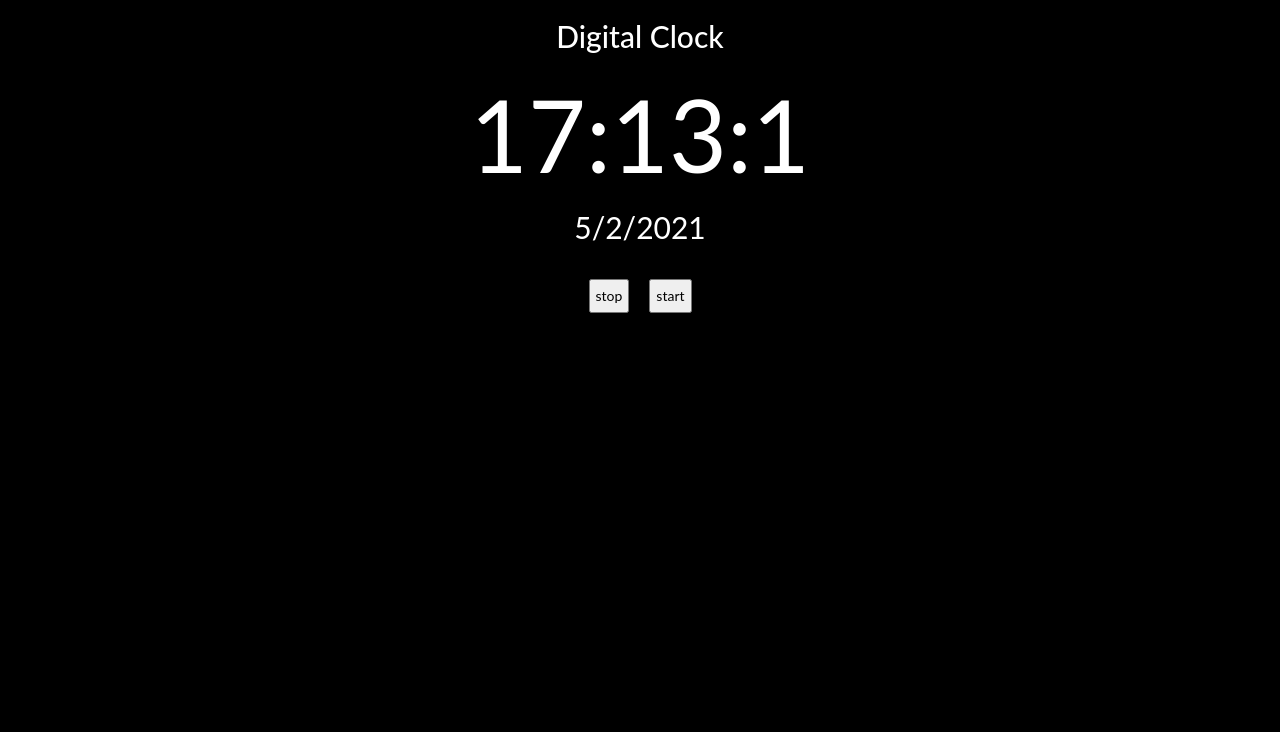
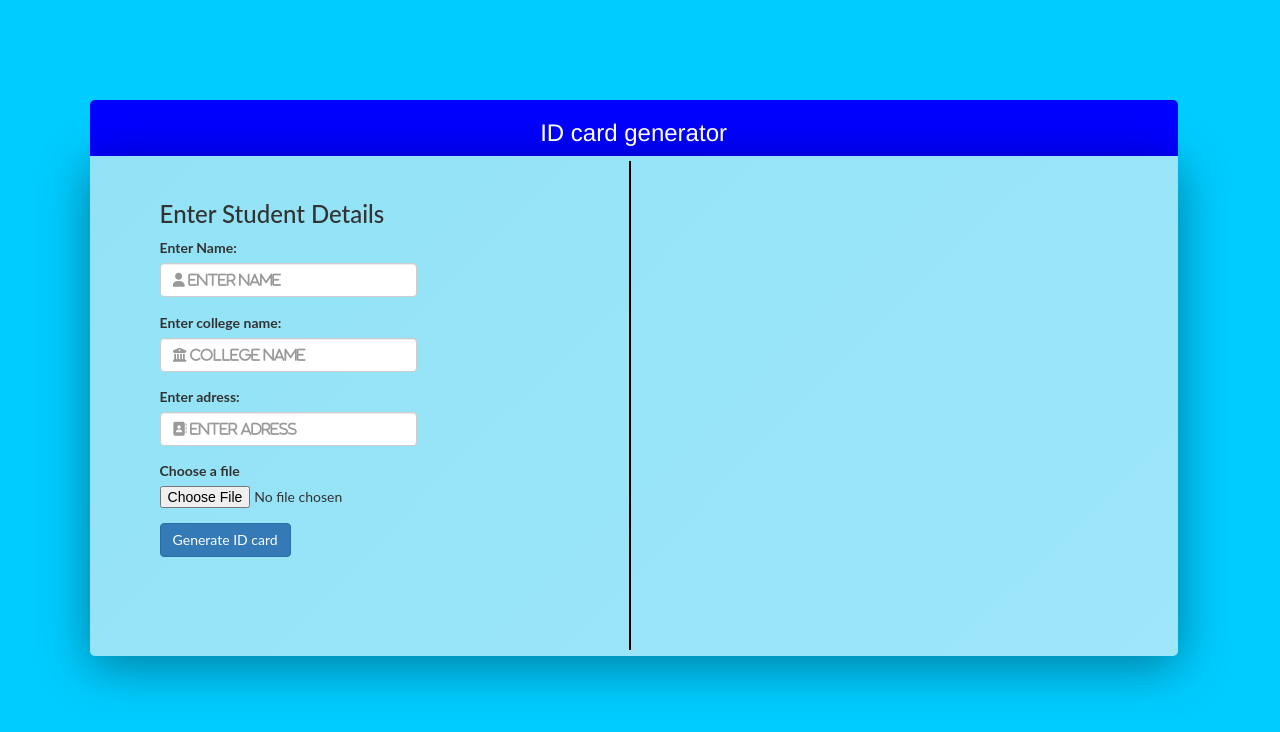
Before and after one commit to berabappaditya/boardinfinity, a plain HTML site: page virtual id card generator/index.html in a window 1280 px wide. Drawn offline with nearby package versions, Linux system fonts and the light colour scheme.

Commit message:
Major update and bug remove id card reload problem

```diff
--- a/virtual id card generator/index.html
+++ b/virtual id card generator/index.html
@@ -7,16 +7,95 @@
 <meta name="Description" content="Enter your description here"/>
 <link rel="stylesheet" href="https://cdnjs.cloudflare.com/ajax/libs/twitter-bootstrap/3.3.7/css/bootstrap.min.css">
 <link rel="stylesheet" href="https://cdnjs.cloudflare.com/ajax/libs/font-awesome/5.15.2/css/all.min.css">
+<link rel="stylesheet" href="https://cdnjs.cloudflare.com/ajax/libs/font-awesome/4.7.0/css/font-awesome.min.css">
+<link href="//netdna.bootstrapcdn.com/font-awesome/3.2.1/css/font-awesome.css" rel="stylesheet">
 <link rel="stylesheet" href="./style.css">
-<title>Digital Clock</title>
+<title>Random quote</title>
 </head>
 <body>
-<div id="main">
-  <h2 class="fl">Digital Clock</h2>
- <div id="clk"></div>
-<div id="dt"></div>
- <div id='ss'><button onclick="ending()"  id="sp">stop</button>         <button onclick="starting()"  id="st">start</button> </div>
+
+
+<div    id="cen">
+        <div id="upperpara">
+             <h3 id="cardheader">ID card generator</h3>
+          </div>
+
+      <div id="main">
+
+          <div class="container" id="uppermain" class="row">
+
+                <div id="cardleft" class="col-sm-6">
+                    <form class="px-2 py-2 frm">
+
+
+                      <div class="form-row">
+                      <div class="form-group col-sm-12 ">
+                      <h3>Enter Student Details</h3>
+                        <label for="stname">Enter Name:</label>
+                        <input type="text" style="font-family: FontAwesome;"  class="form-control" id="stname"    placeholder='&#xf007 Enter Name'>
+                      </div>
+                      <div class="col-sm-12">
+                      </div>
+                      </div>
+
+                      <div class="form-row">
+                        <div class="form-group col-sm-12">
+                        <label for="college">Enter college name:</label>
+                        <input type="text" style="font-family: FontAwesome;" class="form-control" id="college" placeholder="&#xf19c College name">
+                      </div>
+                      </div>
+
+
+
+                      <div class="form-row">
+                       <div class="form-group col-sm-12">
+                        <label for="adress">Enter adress:</label>
+                        <input type="text" style="font-family: FontAwesome;" class="form-control" id="adress" placeholder="&#xf2b9 Enter adress">
+                      </div>
+                      </div>
+
+                      <div class="form-row">
+                      <div class="form-group col-sm-12">
+                        <label for="idphoto">Choose a file</label>
+                        <input type="file" class="form-control-file" id="idphoto">
+                      </div>
+                      </div>
+
+
+                     <div class="form-row">
+                       <div class="form-group col-sm-12">
+                      <a class="btn btn-primary" onclick="cardShow()">Generate ID card</a>
+                      </div>
+                      </div>
+
+
+
+                    </form>
+                </div>
+               <div id="cardright" class="col-sm-6">
+
+                   <div id="idcardcen">
+                    <div class="maincard" style="display:none" id="idcard">
+                          <div id="idcardleft">
+                              <img src="" alt="student image" class="">
+                          </div>
+                          <div id="idcardright">
+                              <div id="para">
+                              <p class="details" id="nameshow">Name: Sudent Name</p>
+                                  <p class="details" id="collegeshow">College: Sudent College</p>
+                                  <p class="details" id="adressshow">Adress: Sudent adress</p>
+                              </div>
+                          </div>
+                      </div>
+                </div>
+
+
+
+               </div>
+          </div>
+      </div>
 </div>
+
 <script type="text/javascript" src="./script.js"></script>
 <script src="https://cdnjs.cloudflare.com/ajax/libs/jquery/3.5.1/jquery.min.js"></script>
 <script src="https://cdnjs.cloudflare.com/ajax/libs/twitter-bootstrap/3.3.7/js/bootstrap.min.js"></script>
--- a/virtual id card generator/script.js
+++ b/virtual id card generator/script.js
@@ -1,28 +1,3 @@
-
-function theDate(){
-  let date= new Date();
-  let day = date.getDate();
-  let mnt = date.getMonth()+1;
-  let yrs = date.getFullYear();
-  let today=`${day}/${mnt}/${yrs}`;
-  console.log(today);
-  document.getElementById("dt").innerText=today;
+function cardShow(){
+  document.getElementById("idcard").style.display="flex";
 }
-
-function clock(){
-  let date= new Date();
-  let sec = date.getSeconds();
-  let min = date.getMinutes();
-  let hrs = date.getHours();
-  let time=`${hrs}:${min}:${sec}`;
-  document.getElementById("clk").innerText=time;
-}
-let newvar;
-clock()
-theDate()
-function starting(){
- newvar=setInterval(clock,1000);
-}
-function ending(){
-  clearInterval(newvar);
-}
--- a/virtual id card generator/style.css
+++ b/virtual id card generator/style.css
@@ -1,57 +1,77 @@
 body {
-    background-color: black;
-    align-text: center;
+    background-color: rgb(1, 204, 255);
+}
+
+#cen{
+    margin-top:100px;
 }
 
 #main {
     font-family: "lato";
-    color: white;
-    align-items: center;
-    justify-content: center;
+     border-radius: 0px 0px 5px 5px;
+     padding:20px;
+     box-shadow: 0 10px 50px 0 rgba(0, 0, 0, 0.4);
+     background-image:linear-gradient(135deg, rgba(240, 240, 240, 0.607), rgba(253, 246, 246, 0.623));
+     transition: 1s ease;
+     margin-bottom:10px;
+
+    margin-left: 7%;
+    height:500px;
+    width:85%;
+
 
 }
 
-#clk {
+#upperpara {
+    border-radius: 5px 5px 0px 0px;
+    background-color:blue;
+    color: white;
     display: flex;
     align-items: center;
     justify-content: center;
-    align-text: center;
-    font-size: 100px;
+    margin-top: 100px;
+    font-size: 30px;
+    width:85%;
+    margin-left: 7%;
+}
+#uppermain{
+    height: 85%;
+    width: 100%;
+    font-size: 15
+     height:170px;px;
+    margin: 5px;
+
+}
+.frm{
+    width: 60%;
+}
+#cardright{
+    border-style: solid;
+    border-width: 0px 0px 0px 2px;
+    border-color: black;
+    height: 125%;
+    margin:-20px -50px -30px -10px;
 }
 
-.fl {
-    display: flex;
+#idcardcen{
+    display:flex;
+    justify-content: center;
     align-items: center;
-    justify-content: center;
-    align-text: center;
-    font-size: 30px;
-    font-weight: 1rem;
 }
-
-#dt {
-    display: flex;
-    align-items: center;
-    justify-content: center;
-    align-text: center;
-    font-size: 30px;
+#idcard{
+    border-radius: 5px;
+     margin-top:25%;
+     box-shadow: 0 10px 50px 0 rgba(0, 0, 0, 0.4);
 }
-
-#ss {
-    display: flex;
-    align-items: center;
-    justify-content: center;
-    align-text: center;
-    margin-top: 30px;
+#idcardleft{
+ background-image: linear-gradient(360deg, #0008fd, #04ffff);
+ padding:5px;
+ height:170px;
+  border-radius:5px 0px 0px 5px;
 }
-
-#st {
-    margin-left: 20px;
-    padding: 5px;
-    color:black;
+#idcardright{
+background-color:whitesmoke;
+padding:5px;
+ height:170px;
+ border-radius:0px 5px 5px 0px;
 }
-
-#sp {
-
-    padding: 5px;
-    color:black;
-}
```
Also changed, not shown: Random quote/index.html (+4 -4 lines).
